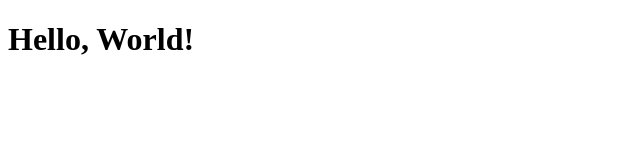
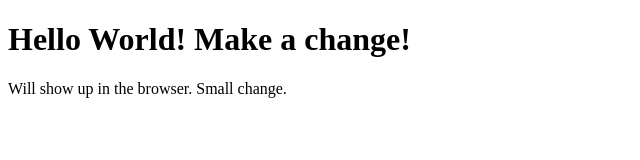
Before and after one commit to avacrozier/class-demo, a plain HTML site: page index.html in a window 1280 px wide. Shown: the whole page, without its empty margins (0-640 px from the left). Drawn offline with Linux system fonts and the light colour scheme.

Commit message:
New updates to match demo

```diff
--- a/index.html
+++ b/index.html
@@ -6,6 +6,7 @@
     <title>Hello World!</title>
 </head>
 <body>
-    <h1>Hello, World!</h1>
+    <h1>Hello World! Make a change!</h1>
+    <p>Will show up in the browser. Small change.</p>
 </body>
 </html>
```
